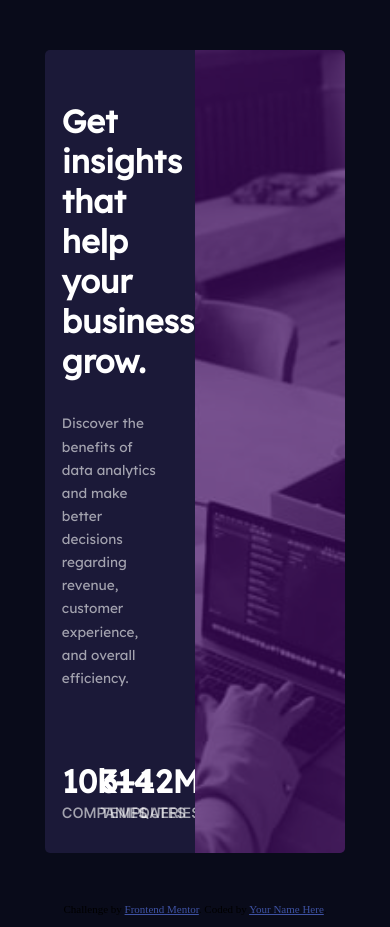
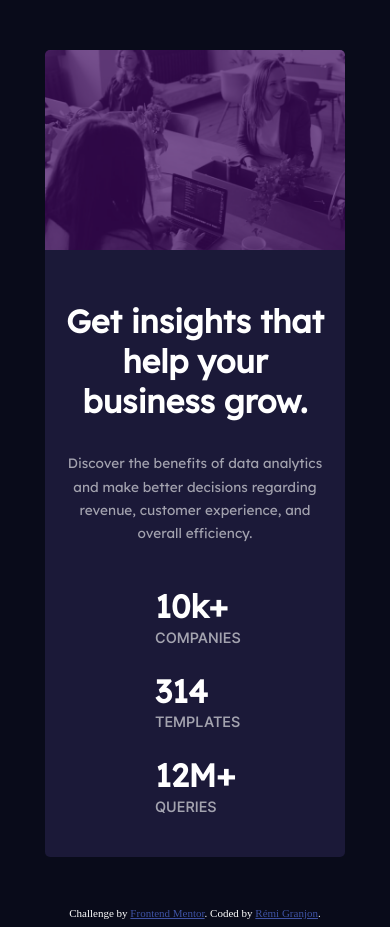
Before and after one commit to remigranjon/FrontendMentor-Project1, a plain HTML site: page index.html in a window 390 px wide. Drawn offline with Linux system fonts and the light colour scheme.

Commit message:
Add of mobile design

```diff
--- a/index.html
+++ b/index.html
@@ -8,11 +8,6 @@
   <link rel="stylesheet" href="styles.css">
   <title>Frontend Mentor | Stats preview card component</title>
 
-  <!-- Feel free to remove these styles or customise in your own stylesheet 👍 -->
-  <style>
-    .attribution { font-size: 11px; text-align: center; }
-    .attribution a { color: hsl(228, 45%, 44%); }
-  </style>
 </head>
 <body>
   <header>
@@ -46,7 +41,7 @@
 
   <div class="attribution">
     Challenge by <a href="https://www.frontendmentor.io?ref=challenge" target="_blank">Frontend Mentor</a>.
-    Coded by <a href="#">Your Name Here</a>.
+    Coded by <a href="#">Rémi Granjon</a>.
   </div>
 </body>
 </html>
--- a/styles.css
+++ b/styles.css
@@ -23,6 +23,14 @@ header {
     /* border-radius: 5px; */
 }
 
+@media screen and (max-width : 950px) {
+    header {
+        flex-direction: column;
+    }
+
+
+
+}
 /* -------------------------------------------------------------------------- */
 /* Card styling - The card comes with a title a paragraph(or description) and
 some statistics with a h1 and a paragraph per topic*/
@@ -82,6 +90,66 @@ header #card #stats p{
     margin : 2.5px 0;
     font-weight : 550;
 }
+@media screen and (max-width : 950px) {
+    header #card {
+        width : 89%;
+        border-top-left-radius: 0;
+        border-bottom-right-radius: 5px;
+        order : 2;
+    }
+    header #card #card_title {
+        text-align : center;
+    }
+    header #card #card_description {
+        text-align :center;
+        width : 100%;
+        margin-bottom: 30px;
+    }
+    header #card #stats {
+        justify-content : space-around;
+    }
+}
+@media screen and (max-width : 550px) {
+    header #card #stats {
+        flex-direction: column;
+    }
+    header #card #stats #companies {
+        width : 80px;
+        margin : 10px auto;
+    }
+    header #card #stats #templates {
+        width : 80px;
+        margin : 10px auto;
+    }
+    header #card #stats #queries {
+        width : 80px;
+        margin : 10px auto;
+    }
+}
+@media screen and (max-width : 350px) {
+    header #card #card_title {
+        font-size : 1.25em;
+    }
+    header #card #stats h1 {
+        font-size : 1.5em;
+    }
+    header #card #stats p {
+        font-size : 0.75em;
+    }
+    header #card #stats #companies {
+        width : 50px;
+        margin : 10px auto;
+    }
+    header #card #stats #templates {
+        width : 50px;
+        margin : 10px auto;
+    }
+    header #card #stats #queries {
+        width : 50px;
+        margin : 10px auto;
+    }
+
+}
 /* -------------------------------------------------------------------------- */
 /* Aside styling - The aside is basically a picture with a purple background.
 The picture is function of the user's screen's size*/
@@ -107,3 +175,37 @@ header aside #image_aside_desktop {
 header aside #image_aside_mobile {
     display :  none;
 }
+
+@media screen and (max-width : 950px) {
+    header aside {
+        width : 100%;
+        border-top-left-radius: 5px;
+        border-bottom-right-radius: 0;
+        height : 200px;
+    }
+    header aside #image_aside_desktop {
+        display : none;
+    }
+    header aside #image_aside_mobile {
+        opacity : 0.3;
+        width : 100%;
+        height : 100%;
+        object-fit : cover;
+        border-top-left-radius: 5px;
+        border-top-right-radius: 5px;
+        display : inline;
+    }
+}
+/* -------------------------------------------------------------------------- */
+/* Attribution styling */
+/* -------------------------------------------------------------------------- */
+
+.attribution {
+    font-size: 11px;
+    text-align: center;
+    color :hsl(0, 0%, 100%);
+}
+
+.attribution a {
+    color: hsl(228, 45%, 44%);
+}
```
